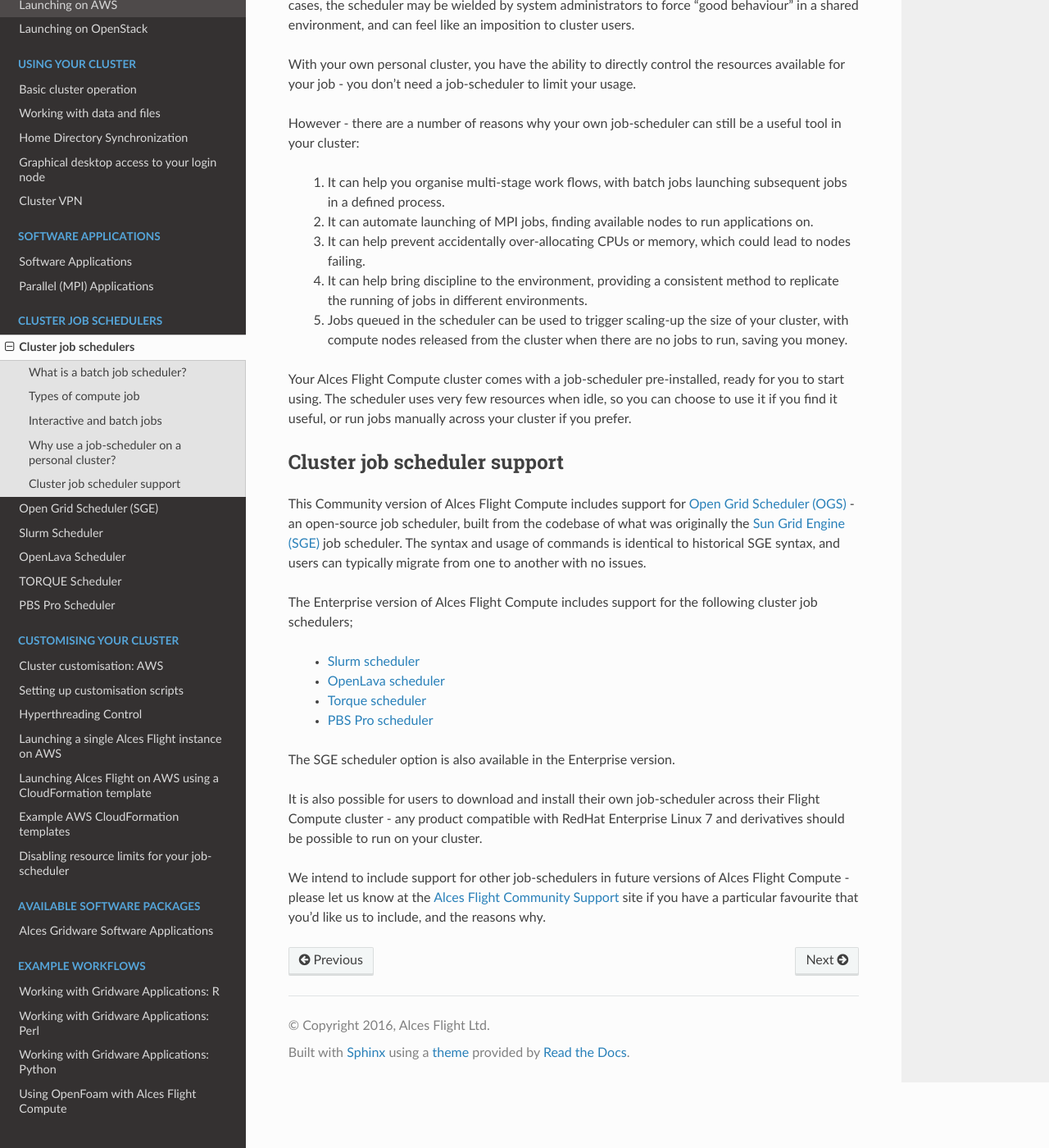
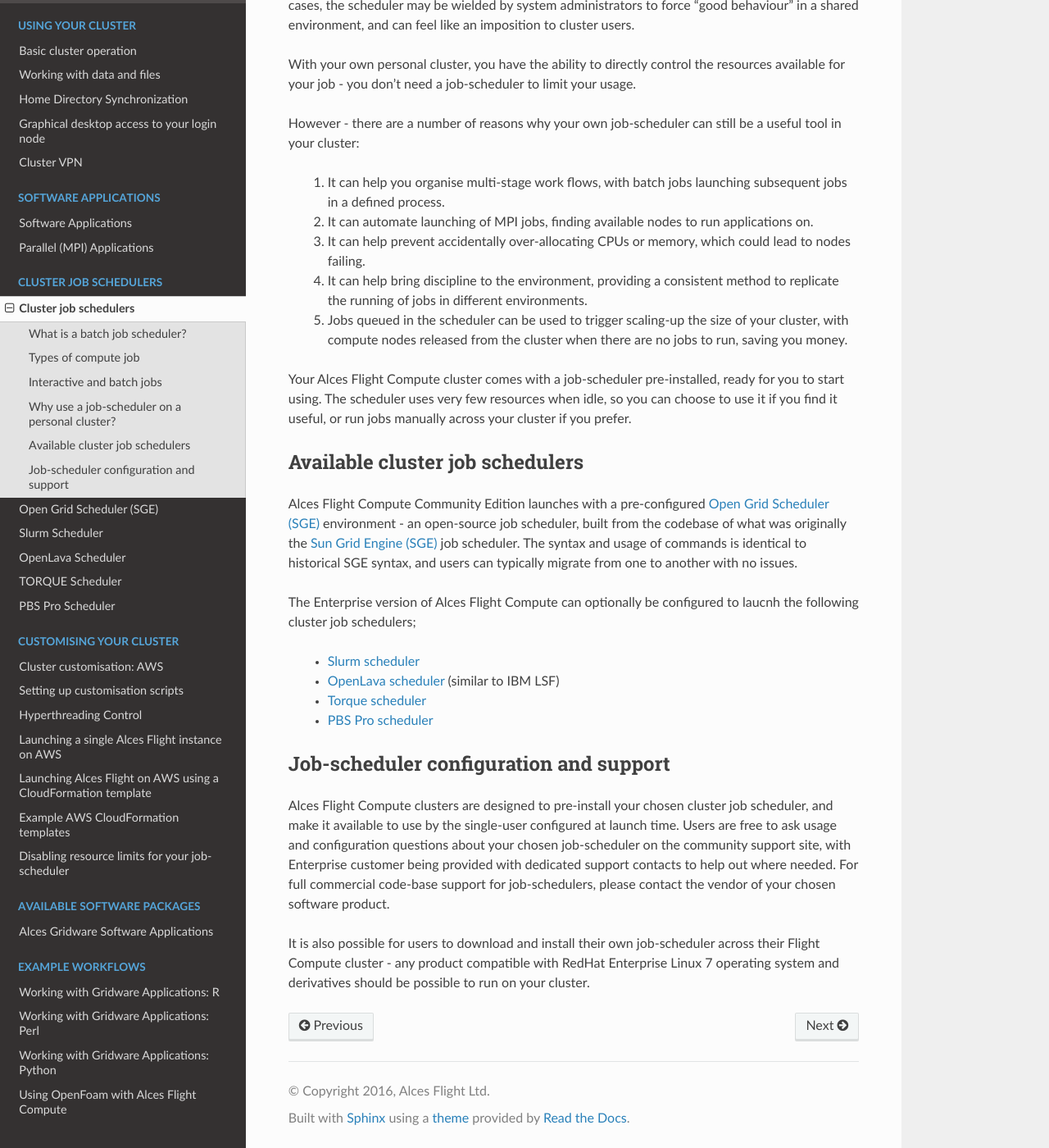
Before and after one commit to alces-software/flight-appliance-docs, a Sphinx documentation site: the page built from docs/source/jobschedulers/jobschedulers.rst, in a window 1280 px wide and 1400 px high, scrolled down 2015 px. Shown: the whole window at 82% size. Built offline with Sphinx 7.4.7 and the Read the Docs theme 2.0.0, drawn with Linux system fonts in a browser that asks for light colours.

Commit message:
minor updates to wording around scheduler support

```diff
--- a/docs/source/jobschedulers/jobschedulers.rst
+++ b/docs/source/jobschedulers/jobschedulers.rst
@@ -62,20 +62,23 @@
 Your Alces Flight Compute cluster comes with a job-scheduler pre-installed, ready for you to start using. The scheduler uses very few resources when idle, so you can choose to use it if you find it useful, or run jobs manually across your cluster if you prefer.
 
 
-Cluster job scheduler support
------------------------------
+Available cluster job schedulers
+--------------------------------
 
-This Community version of Alces Flight Compute includes support for `Open Grid Scheduler (OGS) <http://gridscheduler.sourceforge.net/>`_ - an open-source job scheduler, built from the codebase of what was originally the `Sun Grid Engine (SGE) <https://en.wikipedia.org/wiki/Oracle_Grid_Engine>`_ job scheduler. The syntax and usage of commands is identical to historical SGE syntax, and users can typically migrate from one to another with no issues.
+Alces Flight Compute Community Edition launches with a pre-configured `Open Grid Scheduler (SGE) <http://gridscheduler.sourceforge.net/>`_ environment - an open-source job scheduler, built from the codebase of what was originally the `Sun Grid Engine (SGE) <https://en.wikipedia.org/wiki/Oracle_Grid_Engine>`_ job scheduler. The syntax and usage of commands is identical to historical SGE syntax, and users can typically migrate from one to another with no issues.
 
-The Enterprise version of Alces Flight Compute includes support for the following cluster job schedulers;
+The Enterprise version of Alces Flight Compute can optionally be configured to laucnh the following cluster job schedulers;
 
  * `Slurm scheduler <http://slurm.schedmd.com/>`_
- * `OpenLava scheduler <http://www.openlava.org/>`_
+ * `OpenLava scheduler <http://www.openlava.org/>`_ (similar to IBM LSF)
  * `Torque scheduler <http://www.adaptivecomputing.com/products/open-source/torque/>`_
  * `PBS Pro scheduler <http://www.pbsworks.com/PBSProduct.aspx?n=PBS-Professional&c=Overview-and-Capabilities>`_
 
-The SGE scheduler option is also available in the Enterprise version.
 
-It is also possible for users to download and install their own job-scheduler across their Flight Compute cluster - any product compatible with RedHat Enterprise Linux 7 and derivatives should be possible to run on your cluster.
+Job-scheduler configuration and support
+---------------------------------------
 
-We intend to include support for other job-schedulers in future versions of Alces Flight Compute - please let us know at the `Alces Flight Community Support <http://community.alces-flight.com>`_ site if you have a particular favourite that you'd like us to include, and the reasons why.
+Alces Flight Compute clusters are designed to pre-install your chosen cluster job scheduler, and make it available to use by the single-user configured at launch time. Users are free to ask usage and configuration questions about your chosen job-scheduler on the community support site, with Enterprise customer being provided with dedicated support contacts to help out where needed. For full commercial code-base support for job-schedulers, please contact the vendor of your chosen software product.
+
+
+It is also possible for users to download and install their own job-scheduler across their Flight Compute cluster - any product compatible with RedHat Enterprise Linux 7 operating system and derivatives should be possible to run on your cluster.
```
Also changed, not shown: other parts of docs/source/jobschedulers/jobschedulers.rst (+1 -1 lines).
